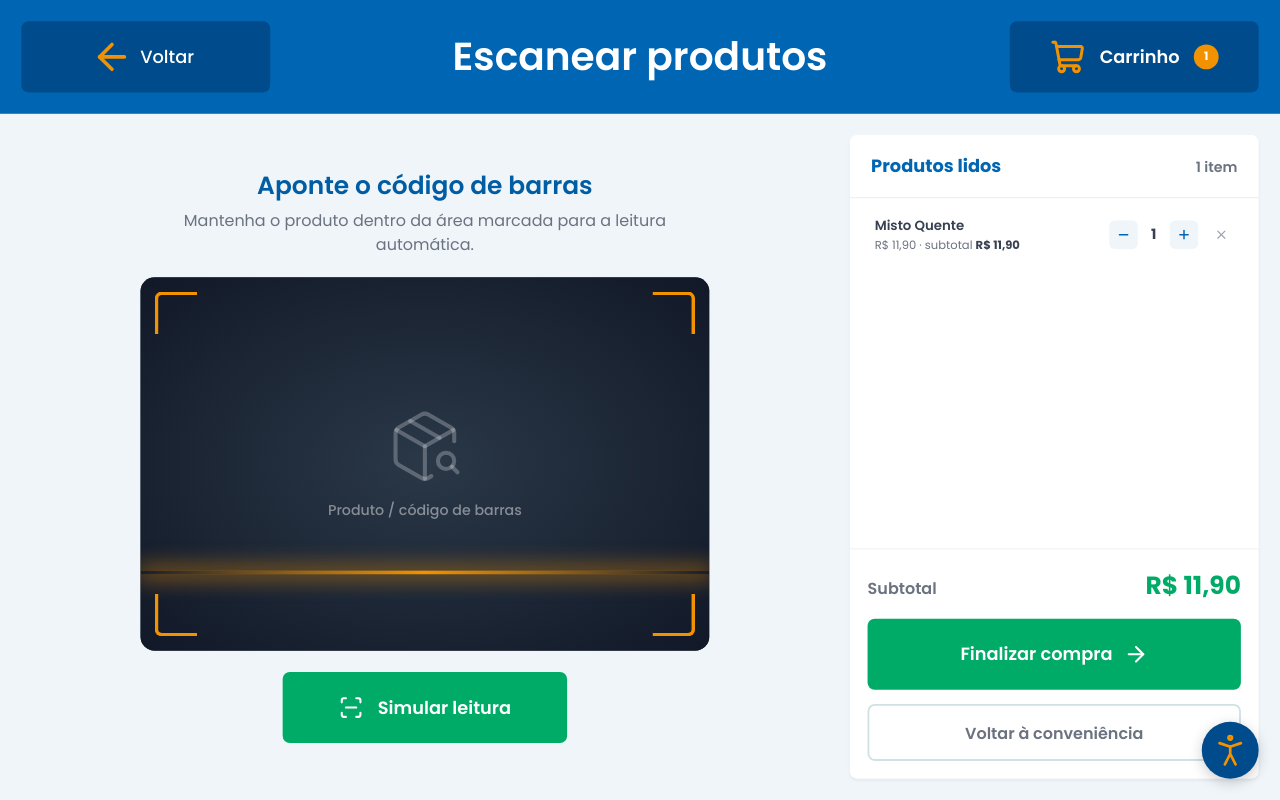
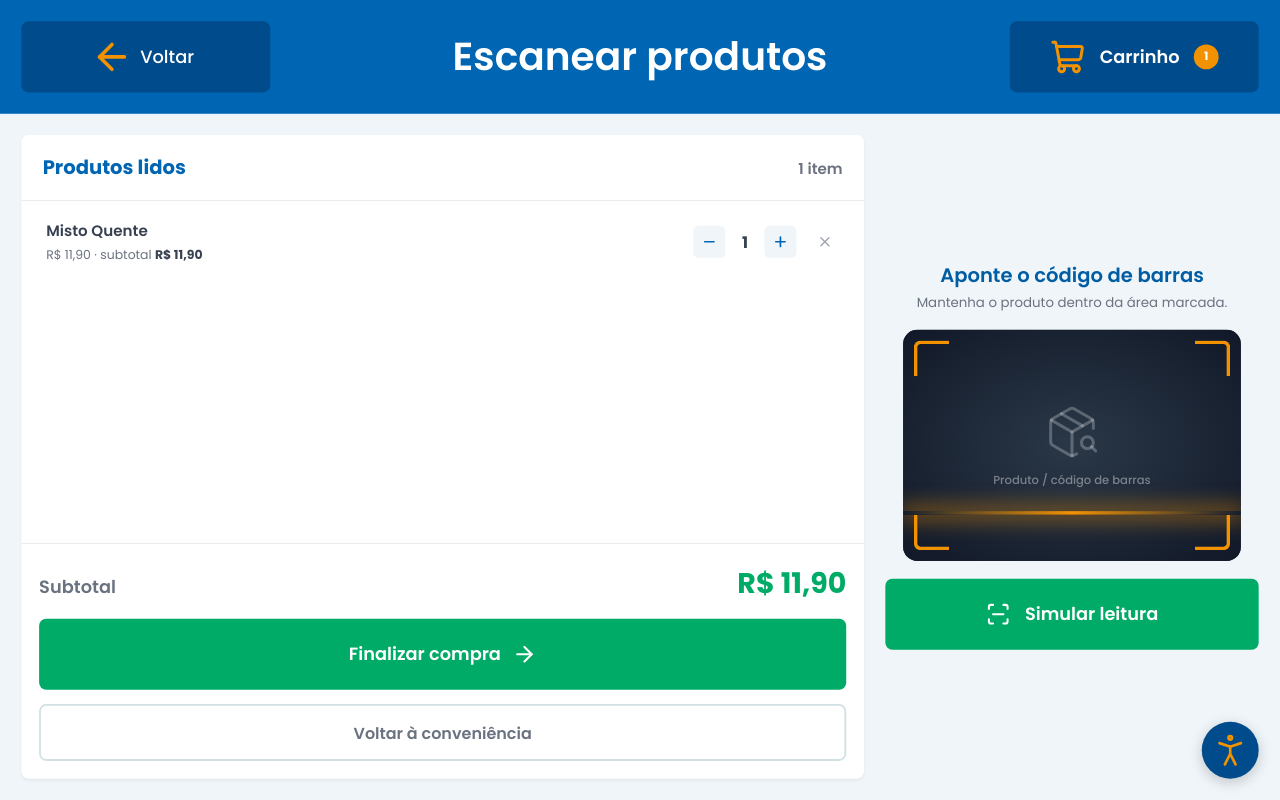
Before and after one commit to fernandocapone-stack/loterias-cef-kiosk, a React (Vite) app: page /loja/escanear in a window 1280 px wide. Both pictures are taken after a click on the button "Simular leitura". Built offline with nearby package versions, Linux system fonts and the light colour scheme.

Commit message:
ui(loja): inverte layout escanear — lista ocupa mais espaço, viewfinder compacto à direita

```diff
--- a/src/modules/loja/EscanearProdutoScreen.tsx
+++ b/src/modules/loja/EscanearProdutoScreen.tsx
@@ -10,10 +10,8 @@ import { brl } from '../../utils/currency';
  * 3.B Loja — Escanear produtos.
  *
  * Layout 2 colunas:
- *   ESQUERDA — viewfinder escuro (mesmo padrão do EscanearConta/LerCaderneta)
- *              com linha de scan em loop + botão "Simular leitura"
- *   DIREITA  — lista cumulativa de produtos escaneados (com stepper
- *              de quantidade), subtotal e CTAs Finalizar / Cancelar.
+ *   ESQUERDA — lista cumulativa de produtos escaneados (flex: 1, ocupa a maior parte)
+ *   DIREITA  — viewfinder compacto + botão "Simular leitura" (largura fixa)
  *
  * Cada "leitura" sorteia um produto aleatório do catálogo e adiciona ao
  * lojaStore (mesmo carrinho usado pela navegação por Categorias).
@@ -22,8 +20,8 @@ import { brl } from '../../utils/currency';
  * Cancelar  → /loja (volta para Conveniência, mantém o carrinho intacto).
  */
 
-const VIEWFINDER_W = 640;
-const VIEWFINDER_H = 420;
+const VIEWFINDER_W = 380;
+const VIEWFINDER_H = 260;
 const ACCENT = '#F39200';
 
 export default function EscanearProdutoScreen() {
@@ -92,95 +90,12 @@ export default function EscanearProdutoScreen() {
       {/* ── Body — 2 colunas ── */}
       <div className="flex flex-1 overflow-hidden" style={{ gap: 24, padding: 24 }}>
 
-        {/* Coluna esquerda — viewfinder + CTA simular */}
-        <div className="flex flex-col items-center justify-center" style={{ flex: 1, gap: 24, minWidth: 0 }}>
-          <div className="flex flex-col items-center text-center" style={{ gap: 8, maxWidth: 640 }}>
-            <span style={{ fontSize: 28, fontWeight: 600, color: '#005DA4', lineHeight: '120%' }}>
-              Aponte o código de barras
-            </span>
-            <span style={{ fontSize: 18, fontWeight: 400, color: '#6B7280', lineHeight: '150%' }}>
-              Mantenha o produto dentro da área marcada para a leitura automática.
-            </span>
-          </div>
-
-          {/* Viewfinder */}
-          <div
-            style={{
-              position: 'relative',
-              width: VIEWFINDER_W,
-              height: VIEWFINDER_H,
-              backgroundColor: '#1F2937',
-              borderRadius: 16,
-              overflow: 'hidden',
-            }}
-          >
-            <div
-              style={{
-                position: 'absolute', inset: 0,
-                background: 'radial-gradient(ellipse at center, #2A3848 0%, #111827 100%)',
-              }}
-            />
-
-            <div style={{
-              position: 'absolute', inset: 0,
-              display: 'flex', alignItems: 'center', justifyContent: 'center',
-              flexDirection: 'column', gap: 16,
-            }}>
-              <PackageSearch style={{ width: 88, height: 88, color: 'rgba(255,255,255,0.25)' }} strokeWidth={1.25} />
-              <span style={{ fontSize: 16, color: 'rgba(255,255,255,0.45)', fontWeight: 500 }}>
-                Produto / código de barras
-              </span>
-            </div>
-
-            <CornerBrackets cor={ACCENT} />
-
-            {/* Linha de scan em loop contínuo */}
-            <motion.div
-              animate={{ top: [0, VIEWFINDER_H - 4, 0] }}
-              transition={{ duration: 1.8, repeat: Infinity, ease: 'easeInOut' }}
-              style={{
-                position: 'absolute',
-                left: 0, right: 0,
-                height: 4,
-                background: `linear-gradient(90deg, transparent 0%, ${ACCENT} 50%, transparent 100%)`,
-                boxShadow: `0 0 24px 4px ${ACCENT}AA`,
-                pointerEvents: 'none',
-              }}
-            />
-            <motion.div
-              animate={{ opacity: [0, 0.15, 0] }}
-              transition={{ duration: 1.4, repeat: Infinity }}
-              style={{
-                position: 'absolute', inset: 0,
-                background: `radial-gradient(ellipse at center, ${ACCENT}33 0%, transparent 70%)`,
-                pointerEvents: 'none',
-              }}
-            />
-          </div>
-
-          {/* Simular leitura — em produção, isso seria automático */}
-          <motion.button
-            whileTap={{ scale: 0.97 }}
-            onClick={simularLeitura}
-            className="flex items-center justify-center font-semibold rounded-lg"
-            style={{
-              height: 80, gap: 16, padding: '0 48px',
-              fontSize: 20, color: '#FFFFFF',
-              backgroundColor: '#00AB67',
-              borderRadius: 8,
-              minWidth: 320,
-            }}
-          >
-            <ScanLine style={{ width: 28, height: 28 }} strokeWidth={2} />
-            Simular leitura
-          </motion.button>
-        </div>
-
-        {/* Coluna direita — lista cumulativa + finalizar */}
+        {/* Coluna esquerda — lista cumulativa + finalizar (ocupa a maior parte) */}
         <div
           className="flex flex-col"
           style={{
-            width: 460,
+            flex: 1,
+            minWidth: 0,
             backgroundColor: '#FFFFFF',
             borderRadius: 8,
             overflow: 'hidden',
@@ -189,10 +104,10 @@ export default function EscanearProdutoScreen() {
         >
           {/* Header da lista */}
           <div className="flex items-baseline justify-between shrink-0" style={{ padding: '20px 24px', borderBottom: '1px solid rgba(0,0,0,0.08)' }}>
-            <span style={{ fontSize: 20, fontWeight: 700, color: '#0066B3' }}>
+            <span style={{ fontSize: 22, fontWeight: 700, color: '#0066B3' }}>
               Produtos lidos
             </span>
-            <span style={{ fontSize: 16, fontWeight: 600, color: '#6B7280' }}>
+            <span style={{ fontSize: 17, fontWeight: 600, color: '#6B7280' }}>
               {totalItens} {totalItens === 1 ? 'item' : 'itens'}
             </span>
           </div>
@@ -201,9 +116,12 @@ export default function EscanearProdutoScreen() {
           <div className="flex-1 overflow-y-auto" style={{ padding: '8px 16px' }}>
             {itens.length === 0 ? (
               <div className="h-full flex flex-col items-center justify-center" style={{ gap: 12, padding: 24 }}>
-                <ShoppingCart style={{ width: 56, height: 56, color: '#D1D5DB' }} strokeWidth={1.5} />
-                <span style={{ fontSize: 16, color: '#9CA3AF', fontWeight: 500, textAlign: 'center' }}>
+                <ShoppingCart style={{ width: 64, height: 64, color: '#D1D5DB' }} strokeWidth={1.5} />
+                <span style={{ fontSize: 18, color: '#9CA3AF', fontWeight: 500, textAlign: 'center' }}>
                   Nenhum produto lido ainda.
+                </span>
+                <span style={{ fontSize: 15, color: '#D1D5DB', textAlign: 'center' }}>
+                  Aponte o produto para o leitor ao lado.
                 </span>
               </div>
             ) : (
@@ -222,39 +140,39 @@ export default function EscanearProdutoScreen() {
                       exit={{ opacity: 0, x: 20 }}
                       transition={{ duration: 0.18 }}
                       style={{
-                        padding: '12px 12px',
+                        padding: '14px 12px',
                         borderRadius: 8,
-                        display: 'flex', alignItems: 'center', gap: 12,
+                        display: 'flex', alignItems: 'center', gap: 16,
                       }}
                     >
                       <div style={{ flex: 1, minWidth: 0 }}>
                         <div style={{
-                          fontSize: 15, fontWeight: 600, color: '#374151',
+                          fontSize: 17, fontWeight: 600, color: '#374151',
                           whiteSpace: 'nowrap', overflow: 'hidden', textOverflow: 'ellipsis',
                         }}>
                           {it.nome}
                         </div>
-                        <div style={{ fontSize: 13, color: '#6B7280', fontVariantNumeric: 'tabular-nums' }}>
+                        <div style={{ fontSize: 14, color: '#6B7280', fontVariantNumeric: 'tabular-nums', marginTop: 2 }}>
                           {brl(it.preco)} · subtotal <strong style={{ color: '#374151', fontWeight: 700 }}>{brl(it.preco * it.quantidade)}</strong>
                         </div>
                       </div>
 
                       {/* Stepper qty */}
-                      <div className="flex items-center" style={{ gap: 4 }}>
+                      <div className="flex items-center" style={{ gap: 6 }}>
                         <motion.button
                           whileTap={{ scale: 0.9 }}
                           onClick={() => setQtd(it.id, it.quantidade - 1)}
                           style={{
-                            width: 32, height: 32, borderRadius: 6,
+                            width: 36, height: 36, borderRadius: 6,
                             display: 'flex', alignItems: 'center', justifyContent: 'center',
                             backgroundColor: '#EFF5F9', border: 'none', color: '#0066B3',
                           }}
                         >
-                          <Minus style={{ width: 16, height: 16 }} strokeWidth={2.5} />
+                          <Minus style={{ width: 18, height: 18 }} strokeWidth={2.5} />
                         </motion.button>
                         <span style={{
-                          minWidth: 28, textAlign: 'center',
-                          fontSize: 16, fontWeight: 700, color: '#374151',
+                          minWidth: 32, textAlign: 'center',
+                          fontSize: 18, fontWeight: 700, color: '#374151',
                           fontVariantNumeric: 'tabular-nums',
                         }}>
                           {it.quantidade}
@@ -263,12 +181,12 @@ export default function EscanearProdutoScreen() {
                           whileTap={{ scale: 0.9 }}
                           onClick={() => setQtd(it.id, it.quantidade + 1)}
                           style={{
-                            width: 32, height: 32, borderRadius: 6,
+                            width: 36, height: 36, borderRadius: 6,
                             display: 'flex', alignItems: 'center', justifyContent: 'center',
                             backgroundColor: '#EFF5F9', border: 'none', color: '#0066B3',
                           }}
                         >
-                          <Plus style={{ width: 16, height: 16 }} strokeWidth={2.5} />
+                          <Plus style={{ width: 18, height: 18 }} strokeWidth={2.5} />
                         </motion.button>
                       </div>
 
@@ -276,12 +194,12 @@ export default function EscanearProdutoScreen() {
                         whileTap={{ scale: 0.9 }}
                         onClick={() => removeItem(it.id)}
                         style={{
-                          width: 28, height: 28, borderRadius: 999,
+                          width: 32, height: 32, borderRadius: 999,
                           display: 'flex', alignItems: 'center', justifyContent: 'center',
                           backgroundColor: 'transparent', border: 'none', color: '#9CA3AF',
                         }}
                       >
-                        <X style={{ width: 16, height: 16 }} strokeWidth={2} />
+                        <X style={{ width: 18, height: 18 }} strokeWidth={2} />
                       </motion.button>
                     </motion.div>
                   );
@@ -293,9 +211,9 @@ export default function EscanearProdutoScreen() {
           {/* Rodapé — subtotal + CTAs fixos */}
           <div style={{ padding: 20, borderTop: '1px solid rgba(0,0,0,0.08)', display: 'flex', flexDirection: 'column', gap: 16 }}>
             <div className="flex items-baseline justify-between">
-              <span style={{ fontSize: 18, fontWeight: 600, color: '#6B7280' }}>Subtotal</span>
+              <span style={{ fontSize: 20, fontWeight: 600, color: '#6B7280' }}>Subtotal</span>
               <span style={{
-                fontSize: 28, fontWeight: 700, color: '#00AB67',
+                fontSize: 32, fontWeight: 700, color: '#00AB67',
                 fontVariantNumeric: 'tabular-nums',
               }}>
                 {brl(totalValor)}
@@ -335,6 +253,97 @@ export default function EscanearProdutoScreen() {
             </motion.button>
           </div>
         </div>
+
+        {/* Coluna direita — viewfinder compacto + CTA simular */}
+        <div
+          className="flex flex-col items-center justify-center"
+          style={{
+            width: VIEWFINDER_W + 40,
+            flexShrink: 0,
+            gap: 20,
+          }}
+        >
+          <div className="flex flex-col items-center text-center" style={{ gap: 6 }}>
+            <span style={{ fontSize: 22, fontWeight: 600, color: '#005DA4', lineHeight: '120%' }}>
+              Aponte o código de barras
+            </span>
+            <span style={{ fontSize: 15, fontWeight: 400, color: '#6B7280', lineHeight: '150%' }}>
+              Mantenha o produto dentro da área marcada.
+            </span>
+          </div>
+
+          {/* Viewfinder compacto */}
+          <div
+            style={{
+              position: 'relative',
+              width: VIEWFINDER_W,
+              height: VIEWFINDER_H,
+              backgroundColor: '#1F2937',
+              borderRadius: 16,
+              overflow: 'hidden',
+            }}
+          >
+            <div
+              style={{
+                position: 'absolute', inset: 0,
+                background: 'radial-gradient(ellipse at center, #2A3848 0%, #111827 100%)',
+              }}
+            />
+
+            <div style={{
+              position: 'absolute', inset: 0,
+              display: 'flex', alignItems: 'center', justifyContent: 'center',
+              flexDirection: 'column', gap: 12,
+            }}>
+              <PackageSearch style={{ width: 64, height: 64, color: 'rgba(255,255,255,0.25)' }} strokeWidth={1.25} />
+              <span style={{ fontSize: 13, color: 'rgba(255,255,255,0.4)', fontWeight: 500 }}>
+                Produto / código de barras
+              </span>
+            </div>
+
+            <CornerBrackets cor={ACCENT} />
+
+            {/* Linha de scan em loop contínuo */}
+            <motion.div
+              animate={{ top: [0, VIEWFINDER_H - 4, 0] }}
+              transition={{ duration: 1.8, repeat: Infinity, ease: 'easeInOut' }}
+              style={{
+                position: 'absolute',
+                left: 0, right: 0,
+                height: 4,
+                background: `linear-gradient(90deg, transparent 0%, ${ACCENT} 50%, transparent 100%)`,
+                boxShadow: `0 0 24px 4px ${ACCENT}AA`,
+                pointerEvents: 'none',
+              }}
+            />
+            <motion.div
+              animate={{ opacity: [0, 0.15, 0] }}
+              transition={{ duration: 1.4, repeat: Infinity }}
+              style={{
+                position: 'absolute', inset: 0,
+                background: `radial-gradient(ellipse at center, ${ACCENT}33 0%, transparent 70%)`,
+                pointerEvents: 'none',
+              }}
+            />
+          </div>
+
+          {/* Simular leitura */}
+          <motion.button
+            whileTap={{ scale: 0.97 }}
+            onClick={simularLeitura}
+            className="flex items-center justify-center font-semibold rounded-lg"
+            style={{
+              height: 80, gap: 16, padding: '0 40px',
+              fontSize: 20, color: '#FFFFFF',
+              backgroundColor: '#00AB67',
+              borderRadius: 8,
+              width: '100%',
+            }}
+          >
+            <ScanLine style={{ width: 28, height: 28 }} strokeWidth={2} />
+            Simular leitura
+          </motion.button>
+        </div>
       </div>
     </div>
   );
@@ -342,13 +351,13 @@ export default function EscanearProdutoScreen() {
 
 /* Brackets dos 4 cantos do viewfinder */
 function CornerBrackets({ cor }: { cor: string }) {
-  const L = 48;
+  const L = 40;
   const T = 4;
   const corner = (vert: 'top' | 'bottom', horiz: 'left' | 'right'): React.CSSProperties => ({
     position: 'absolute',
     width: L, height: L,
-    [vert]: 16,
-    [horiz]: 16,
+    [vert]: 12,
+    [horiz]: 12,
     [`border${vert === 'top' ? 'Top' : 'Bottom'}`]: `${T}px solid ${cor}`,
     [`border${horiz === 'left' ? 'Left' : 'Right'}`]: `${T}px solid ${cor}`,
     borderRadius:
```
